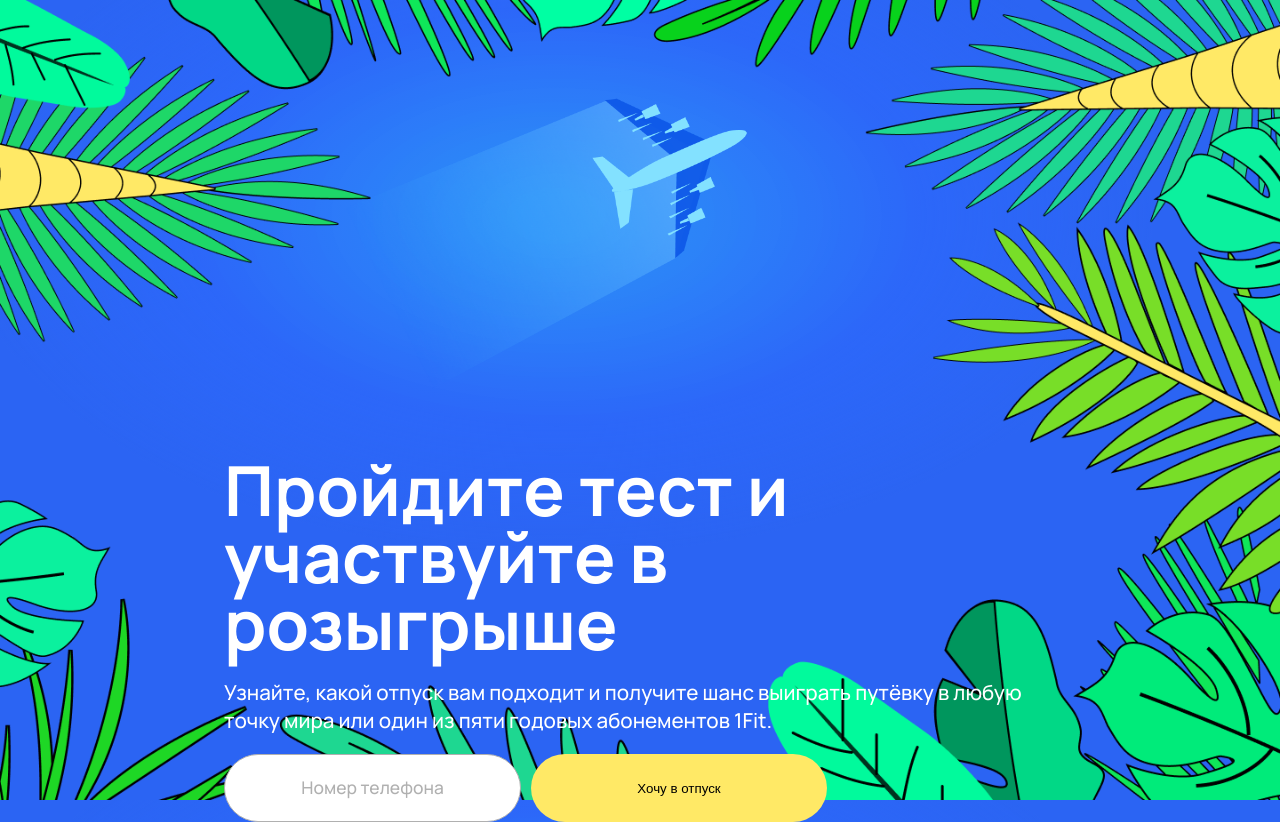
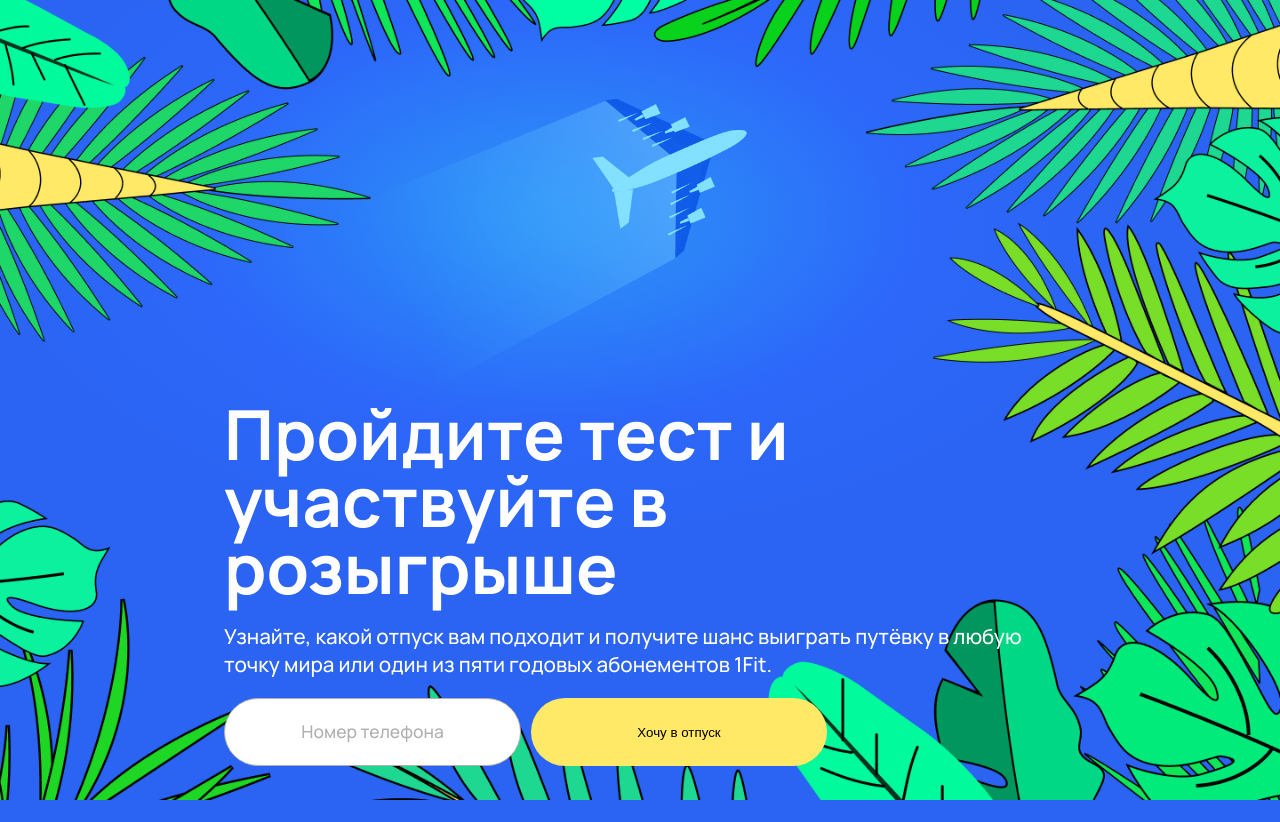
Before and after one commit to Yer12/1fit, a plain HTML site: page index.html in a window 1280 px wide. After the commit the page ends 800 px from the top, so only its background shows below. Drawn offline with Linux system fonts and the light colour scheme.

Commit message:
Update style.css

```diff
--- a/css/style.css
+++ b/css/style.css
@@ -31,7 +31,7 @@ body {
     width: 90%;
 }
 .test {
-
+margin-top: -7vh;
 }
 .title {
     font-family: 'Manrope';
```
